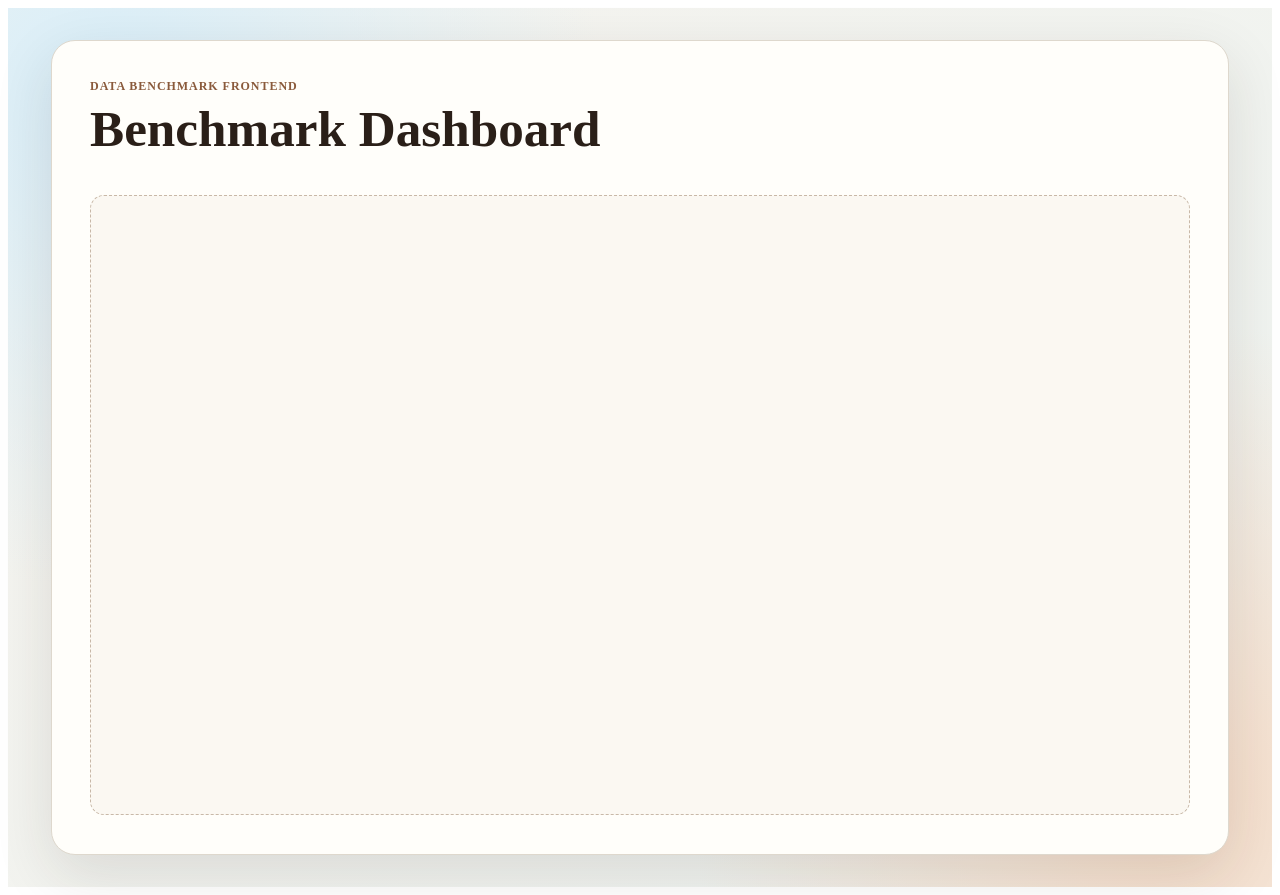
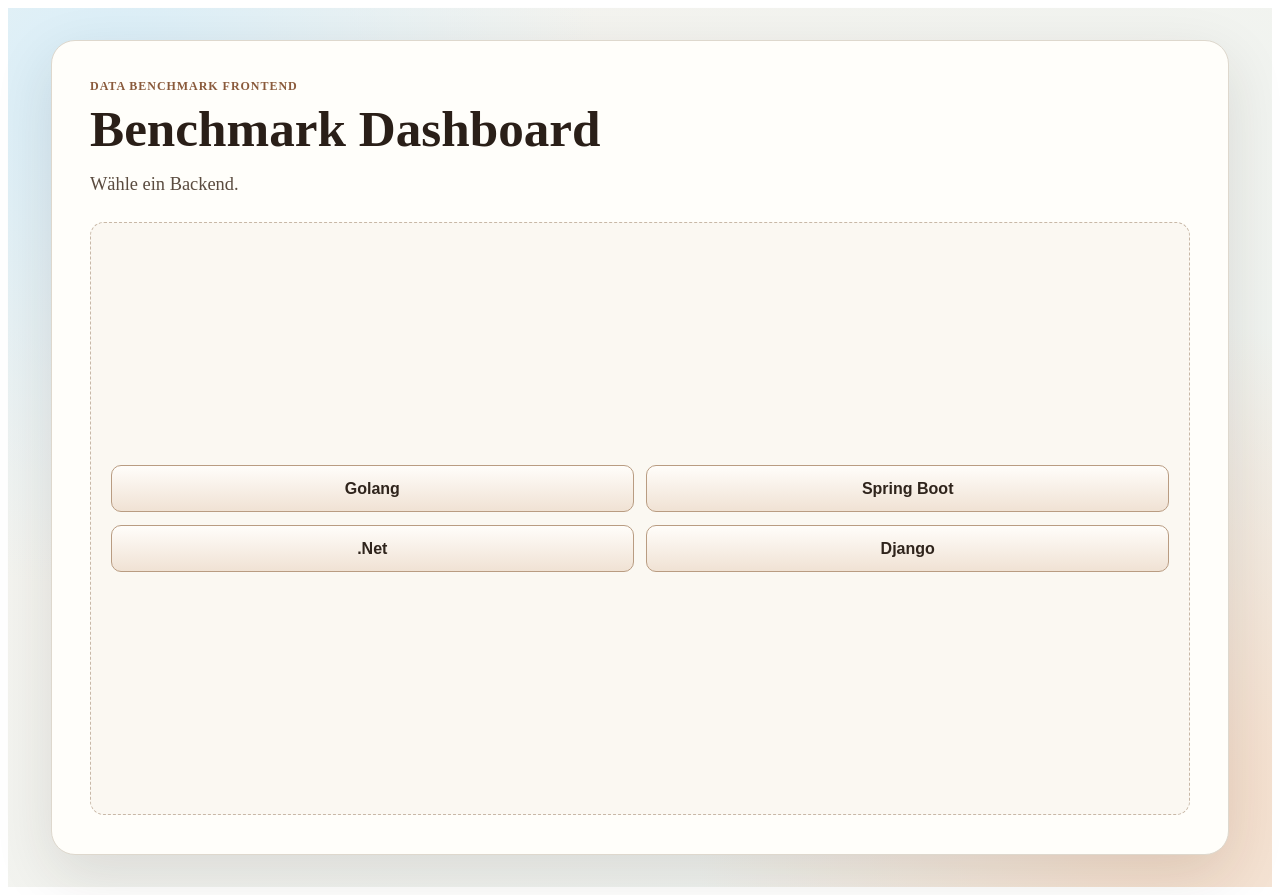
Before and after one commit to Khroxx/data_benchmark_frontend, an Angular app: page / in a window 1280 px wide. Built offline with nearby package versions, Linux system fonts and the light colour scheme.

Commit message:
add backend buttons for golang, spring, dotnet and django

```diff
--- a/src/app/app.html
+++ b/src/app/app.html
@@ -3,11 +3,17 @@
     <header class="panel-header">
       <p class="eyebrow">Data Benchmark Frontend</p>
       <h1 id="benchmark-title">Benchmark Dashboard</h1>
-      <p class="subtitle">
-      </p>
+      <p class="subtitle">Wähle ein Backend.</p>
     </header>
 
     <div class="panel-body" role="status" aria-live="polite">
+      <div class="backend-grid" role="group" aria-label="Benchmark Backends">
+        @for (backend of backends; track backend.key) {
+          <button class="backend-button" type="button" [attr.data-backend]="backend.key">
+            {{ backend.label }}
+          </button>
+        }
+      </div>
     </div>
   </section>
 </main>
--- a/src/app/app.scss
+++ b/src/app/app.scss
@@ -71,6 +71,43 @@
 	margin: 0;
 }
 
+.panel-note {
+	font-weight: 600;
+	color: #3d3127;
+}
+
+.backend-grid {
+	display: grid;
+	grid-template-columns: repeat(2, minmax(0, 1fr));
+	gap: 0.8rem;
+}
+
+.backend-button {
+	appearance: none;
+	border: 1px solid #b99c82;
+	background: linear-gradient(180deg, #fffdfa 0%, #f0e2d4 100%);
+	color: #2f241c;
+	padding: 0.85rem 1rem;
+	border-radius: 10px;
+	font-size: 1rem;
+	font-weight: 700;
+	cursor: pointer;
+	transition:
+		transform 120ms ease,
+		box-shadow 120ms ease,
+		border-color 120ms ease;
+}
+
+.backend-button:hover {
+	transform: translateY(-1px);
+	border-color: #926948;
+	box-shadow: 0 8px 20px rgba(72, 49, 28, 0.16);
+}
+
+.backend-button:active {
+	transform: translateY(0);
+}
+
 @media (max-width: 720px) {
 	.benchmark-shell {
 		padding: 1rem;
@@ -80,4 +117,8 @@
 		min-height: calc(100dvh - 2rem);
 		border-radius: 18px;
 	}
+
+	.backend-grid {
+		grid-template-columns: 1fr;
+	}
 }
--- a/src/app/app.ts
+++ b/src/app/app.ts
@@ -1,4 +1,4 @@
-import { Component, signal } from '@angular/core';
+import { Component } from '@angular/core';
 
 @Component({
   selector: 'app-root',
@@ -6,5 +6,10 @@
   styleUrl: './app.scss',
 })
 export class App {
-  protected readonly title = signal('data_benchmark_frontend');
+  protected readonly backends = [
+    { key: 'golang', label: 'Golang' },
+    { key: 'spring', label: 'Spring Boot' },
+    { key: 'dotnet', label: '.Net' },
+    { key: 'django', label: 'Django' },
+  ];
 }
```
